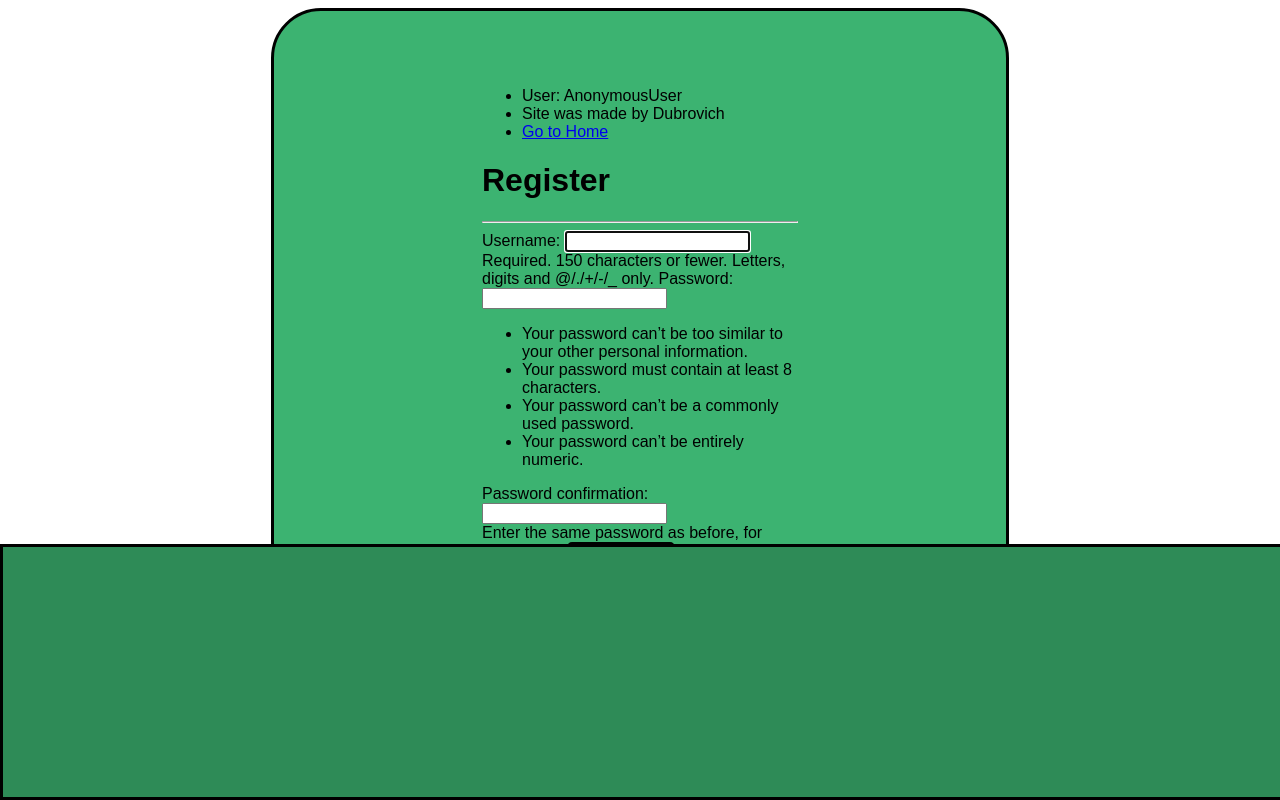
After one commit to DUBR0VICH/PythonEduc, a Django app: page /users/register in a window 1280 px wide. The commit adds this page. Run offline with Django 4.2, Linux system fonts and the light colour scheme.

Commit message:
Login-Register-Logout

```diff
--- a/JangoSite/mysite/settings.py
+++ b/JangoSite/mysite/settings.py
@@ -121,6 +121,7 @@ USE_TZ = True
 # https://docs.djangoproject.com/en/4.2/howto/static-files/
 
 STATIC_URL = 'static/'
+STATICFILES_DIRS = [BASE_DIR / "static"]
 
 # Default primary key field type
 # https://docs.djangoproject.com/en/4.2/ref/settings/#default-auto-field
--- /dev/null
+++ b/JangoSite/static/css/style.css
@@ -0,0 +1,99 @@
+/* Цвет фона */
+body {
+    background-color: #ffffff;
+    font-family: Arial, sans-serif;
+}
+
+/* Центрирование основного контейнера */
+.container {
+    margin: auto;
+    max-width: 50%;
+    padding: 10px;
+}
+
+/* Стиль прямоугольника */
+.rectangle {
+    background-color: #3CB371;
+    border: 3px solid #000;
+    border-radius: 50px;
+    padding: 50px;
+    margin: 0 auto;
+    width: 50%;
+}
+
+/* Стиль формы */
+.form-group {
+    margin-bottom: 15px;
+}
+
+.form-group label {
+    display: block;
+    margin-bottom: 5px;
+}
+
+.form-group input {
+    width: 100%;
+    padding: 5px;
+    border: 2px solid #ccc;
+    border-radius: 3px;
+}
+
+/* Стиль кнопки */
+.btn {
+    background-color: #98FB98;
+    color: #000;
+    padding: 3px 30px;
+    border: 3px solid #000;
+    border-radius: 5px;
+    cursor: pointer;
+}
+
+.btn:hover {
+    background-color: #3e8e41;
+}
+
+/* Зелёная полоса внизу страницы */
+.footer {
+    position: fixed;
+    bottom: 0;
+    left: 0;
+    width: 100%;
+    height: 250px;
+    border: 3px solid #000;
+    background-color: #2E8B57;
+}
+
+.btn-login {
+  background-color: #98FB98;
+  color: #000;
+  padding: 3px 30px;
+  border: 3px solid #000;
+  border-radius: 5px;
+  cursor: pointer;
+}
+
+.btn-logout {
+  background-color: #98FB98;
+  color: #000;
+  padding: 3px 30px;
+  border: 3px solid #000;
+  border-radius: 5px;
+  cursor: pointer;
+}
+
+.btn-register {
+  background-color: #98FB98;
+  color: #000;
+  padding: 3px 30px;
+  border: 3px solid #000;
+  border-radius: 5px;
+  cursor: pointer;
+}
+.btn-home {
+  background-color: #98FB98;
+  color: #000;
+  padding: 2px 50px;
+  border: 2px solid #000;
+  border-radius: 5px;
+  cursor: pointer;
+}
--- a/JangoSite/templates/base.html
+++ b/JangoSite/templates/base.html
@@ -1,21 +1,33 @@
+{% load static %}
 <!DOCTYPE html>
 <html lang="en">
 <head>
     <meta charset="UTF-8">
-    <title>User authenticate</title>
+    <title>Dubrovich Site</title>
+    <link rel="stylesheet" href="{% static 'css/style.css' %}">
 </head>
-<body class="container">
+<body>
+    <div class="rectangle">
+        <div class="container">
+            <div class="row">
+                <div class="col-md-4 col-md-offset-4">
                     <ul class="list-group">
                         <li class="list-group-item">
                             User: {{ user }}
                         </li>
                         <li class="list-group-item">
-        <a href="{% url 'home' %}">Home</a>
+                            Site was made by Dubrovich
+                        </li>
+                        <li class="list-group-item">
+                            <a href="{% url 'home' %}">Go to Home</a>
                         </li>
                     </ul>
-
                     {% block content %}
                     {% endblock %}
-
+                </div>
+            </div>
+        </div>
+    </div>
+    <div class="footer"></div>
 </body>
 </html>
--- a/JangoSite/templates/home.html
+++ b/JangoSite/templates/home.html
@@ -4,8 +4,9 @@
   <h1>Home page</h1>
   <hr>
   {% if user.is_authenticated %}
-    <a href="{% url 'logout' %}">Log out</a>
+    <a href="{% url 'logout' %}" class="btn btn-logout">Log out</a>
   {% else %}
-    <a href="{% url 'login' %}">Log in</a>
+    <a href="{% url 'login' %}" class="btn btn-login">Log in</a>
+    <a href="{% url 'register' %}" class="btn btn-register"> Register</a>
   {% endif %}
 {% endblock %}
--- a/JangoSite/templates/registration/login.html
+++ b/JangoSite/templates/registration/login.html
@@ -6,8 +6,8 @@
         <p>{{ form.errors.error }}</p>
     {% endif %}
     <form action="{% url 'login' %}" method="post">
-        {{form}}]
+        {{form}}
         {% csrf_token %}
-        <button type="submit" class="btn btn-success"> submit </button>
+        <button type="submit" class="btn btn-success">Submit</button>
     </form>
 {% endblock %}
--- /dev/null
+++ b/JangoSite/templates/registration/register.html
@@ -0,0 +1,12 @@
+{% extends 'base.html' %}
+
+{% block content %}
+    <h1>Register</h1>
+    <hr>
+
+    <form action="{% url 'register' %}" method="post">
+            {{form}}
+            {% csrf_token %}
+        <button type="submit" class="btn btn-success">Submit</button>
+    </form>
+{% endblock %}
--- /dev/null
+++ b/JangoSite/users/forms.py
@@ -0,0 +1,8 @@
+from django.contrib.auth import get_user_model
+from django.contrib.auth.forms import UserCreationForm
+
+User = get_user_model()
+
+class UserCreationForm(UserCreationForm):
+    class Meta(UserCreationForm.Meta):
+        model = User
--- a/JangoSite/users/models.py
+++ b/JangoSite/users/models.py
@@ -1,7 +1,5 @@
 from django.contrib.auth.models import AbstractUser
 from django.db import models
 
-# Create your models here.
-
 class User(AbstractUser):
     pass
--- a/JangoSite/users/urls.py
+++ b/JangoSite/users/urls.py
@@ -1,5 +1,8 @@
 from django.urls import path, include
+
+from users.views import Register
 
 urlpatterns = [
     path('', include('django.contrib.auth.urls')),
+    path('register', Register.as_view(), name='register'),
 ]
--- a/JangoSite/users/views.py
+++ b/JangoSite/users/views.py
@@ -1,3 +1,26 @@
-from django.shortcuts import render
+from django.contrib.auth import authenticate, login
+from django.shortcuts import render, redirect
 
 # Create your views here.
+from django.views import View
+from users.forms import UserCreationForm
+
+class Register(View):
+    template_name = 'registration/register.html'
+
+    def get(self, request):
+        context = {'form': UserCreationForm()}
+        return render(request, self.template_name, context)
+
+    def post(self, request):
+        form = UserCreationForm()
+
+        if form.is_valid():
+            form.save()
+            username = form.cleaned_data.get('username')
+            password = form.cleaned_data.get('password')
+            user = authenticate(username=username, password=password)
+            login(request, user)
+            return redirect('home')
+        context = {'form': form}
+        return render(request, self.template_name, context)
```
Also changed, not shown: JangoSite/db.sqlite3. Lines whose indentation alone changed are shown as unchanged.
